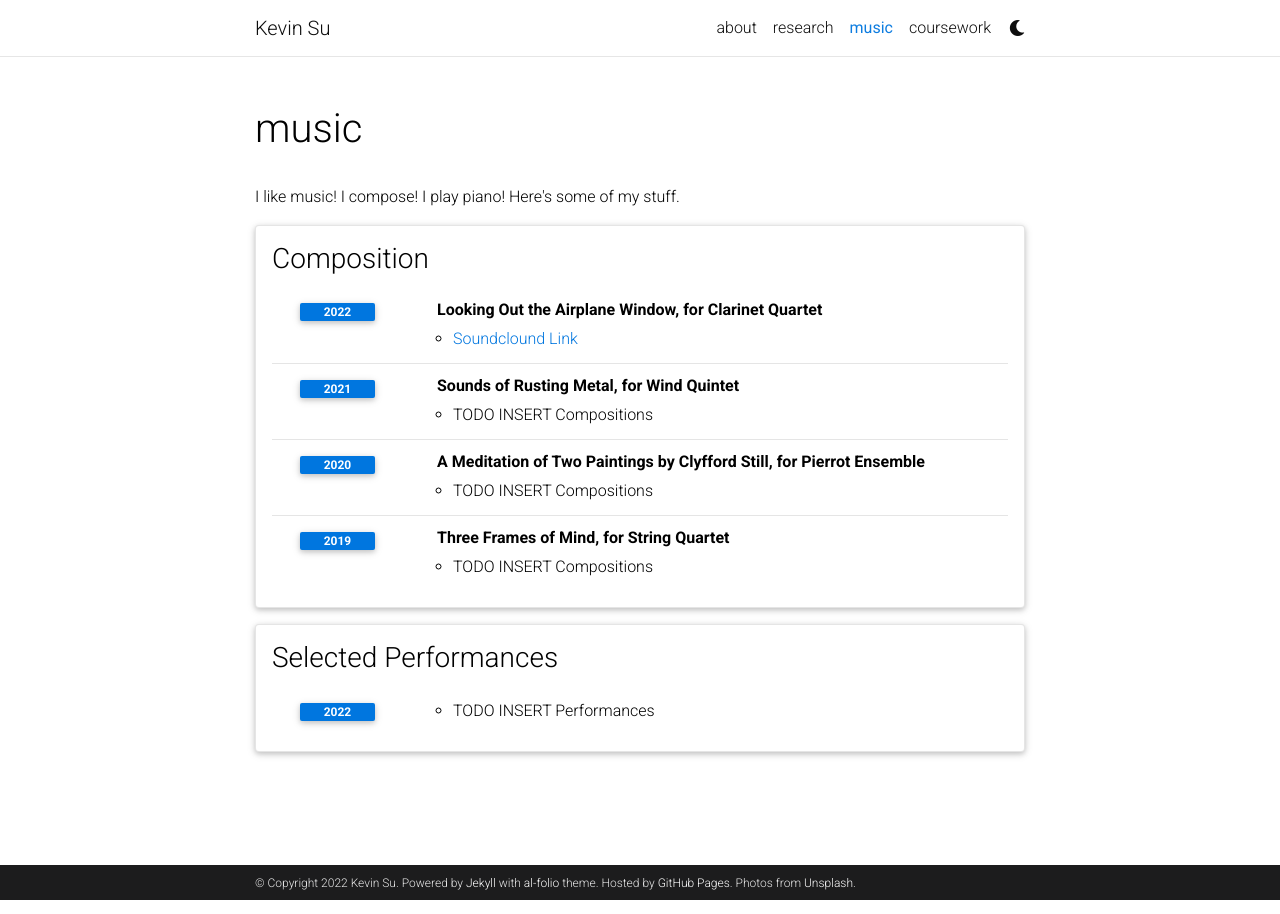
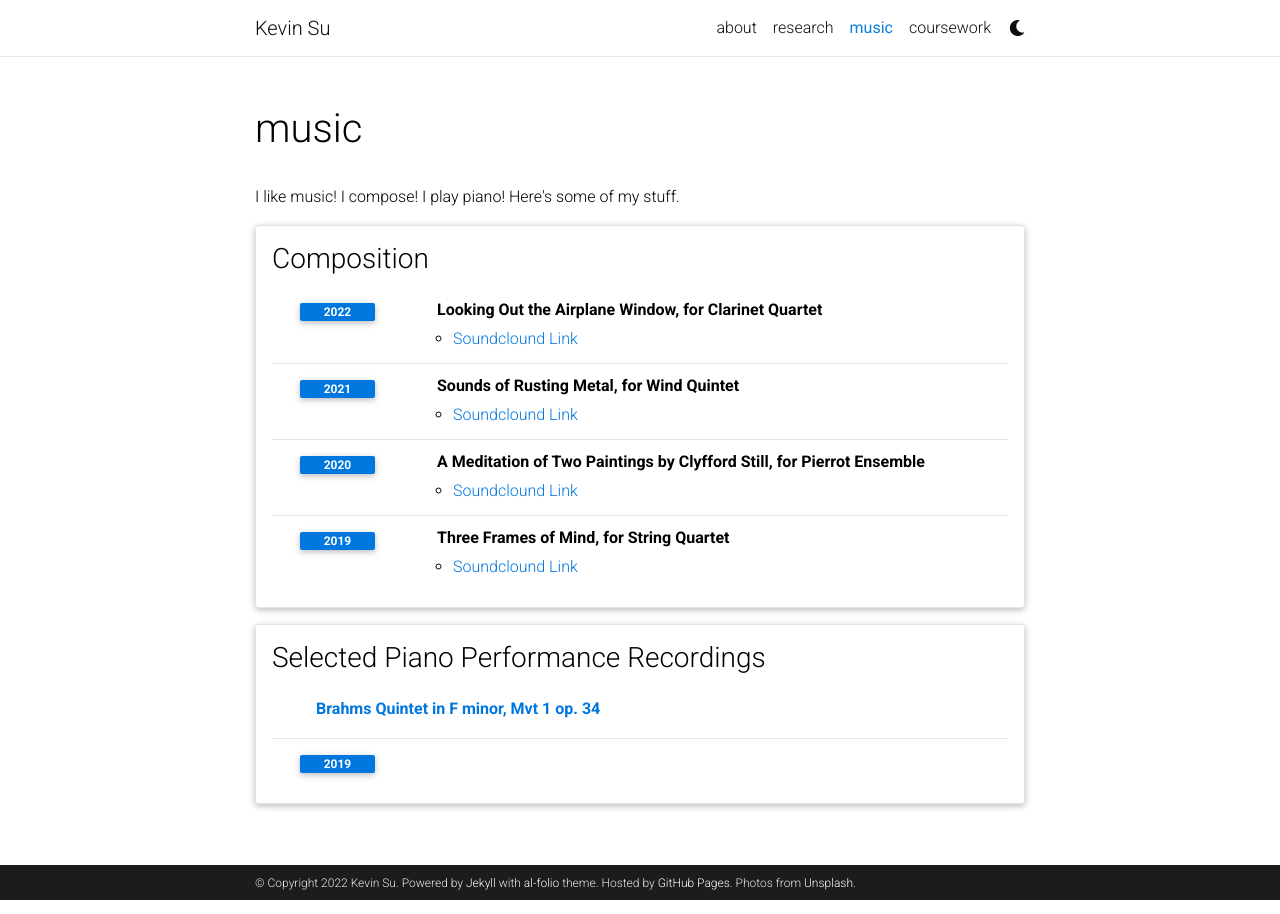
Before and after one commit to kevin20841/kevin20841.github.io, a Jekyll site: the page built from _pages/music.md, in a window 1280 px wide. Built offline with Jekyll 4.4.1, drawn with Linux system fonts in a browser that asks for light colours; comment, search, counter and statistics services are not loaded; a style sheet for code colours, icons or effects is not loaded.

Commit message:
Update music.yml

```diff
--- a/_data/music.yml
+++ b/_data/music.yml
@@ -8,19 +8,19 @@
     - title: Sounds of Rusting Metal, for Wind Quintet
       year: 2021
       items:
-        - TODO INSERT Compositions
+        - <a href="https://soundcloud.com/kevin-su-54400854/sounds-of-rusting-metal" target="_blank">Soundclound Link</a>
     - title: A Meditation of Two Paintings by Clyfford Still, for Pierrot Ensemble
       year: 2020
       items:
-        - TODO INSERT Compositions
+        -  <a href="https://soundcloud.com/kevin-su-54400854/meditation-on-two-paintings-by-clyfford-still" target="_blank">Soundclound Link</a>
     - title: Three Frames of Mind, for String Quartet
       year: 2019
       items:
-        - TODO INSERT Compositions
+        -  <a href="https://soundcloud.com/kevin-su-54400854/three-frames-of-mind-for-string-quartet-2019" target="_blank">Soundclound Link</a>
 
-- title: Selected Performances
+- title: Selected Piano Performance Recordings
   type: time_table
   contents:
-    - year: 2022
-      items:
-        - TODO INSERT Performances
+    - title: <a href="https://soundcloud.com/kevin-su-54400854/https://www.youtube.com/watch?v=DSdIhIn1CVg" target="_blank">    Brahms Quintet in F minor, Mvt 1 op. 34 </a>
+
+    - year: 2019
```
